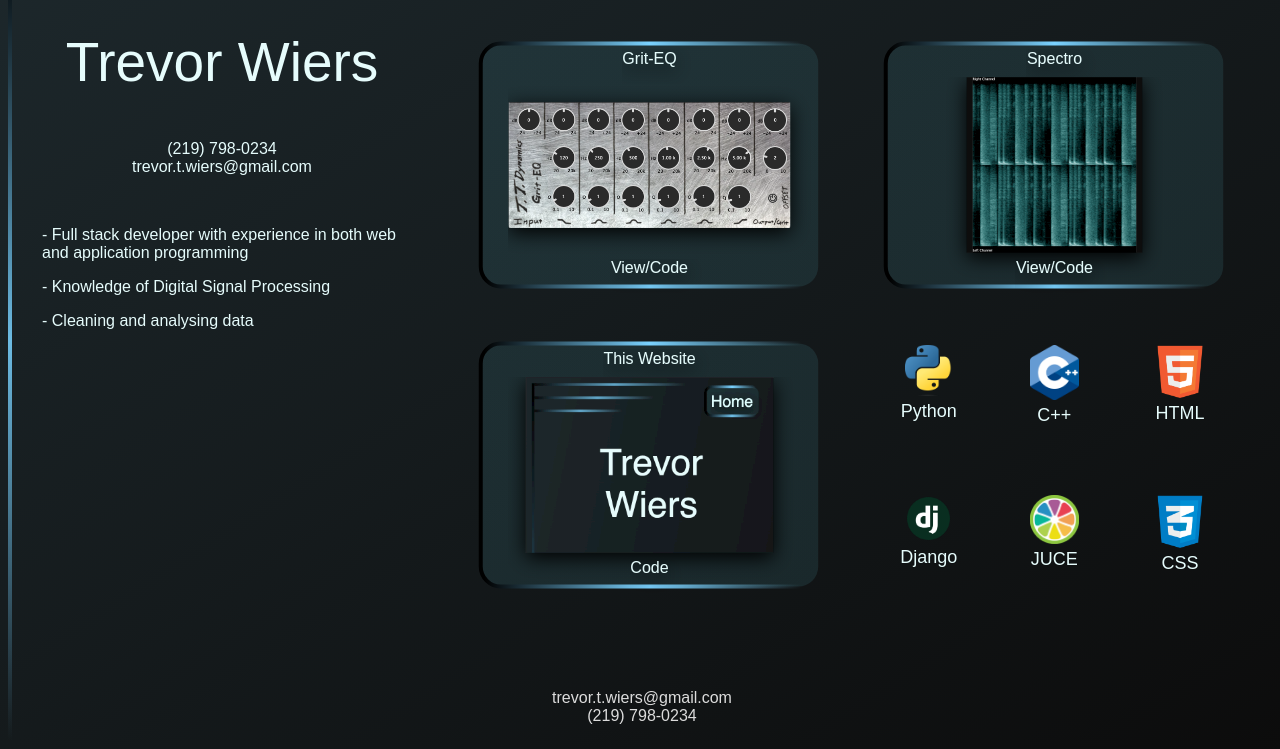
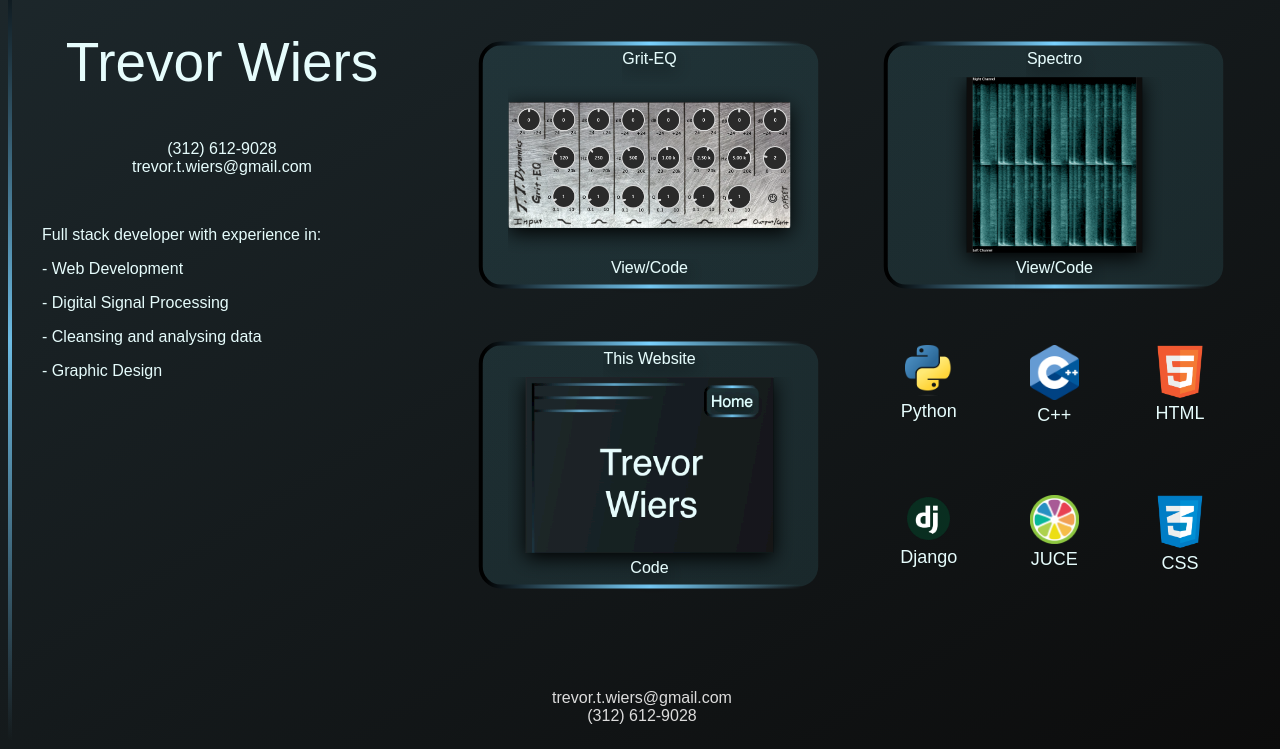
Before and after one commit to trevor-wiers/portfolio-site, a Python web app: template main/templates/main/home.html in a window 1280 px wide. Shown: the part 67-816 px from the top of the page. Run offline with Jinja, Linux system fonts and the light colour scheme; the template is opened without the code that fills it, so the values that code supplies are empty.

Commit message:
info update

```diff
--- a/main/templates/main/base.html
+++ b/main/templates/main/base.html
@@ -58,7 +58,7 @@
             <p>
                 trevor.t.wiers@gmail.com
                 <br>
-                (219) 798-0234
+                (312) 612-9028
             </p>
         </footer>
     </body>
--- a/main/templates/main/home.html
+++ b/main/templates/main/home.html
@@ -16,15 +16,17 @@
             <div class="col-12">
                 <div style="text-align: center;">
                     <p>
-                        (219) 798-0234<br>
+                        (312) 612-9028<br>
                         trevor.t.wiers@gmail.com
                     </p>
                     <br>
                 </div>
                 <div style="text-align: left;">
-                    <p>- Full stack developer with experience in both web and application programming</p>
-                    <p>- Knowledge of Digital Signal Processing</p>
-                    <p>- Cleaning and analysing data</p>
+                    <p>Full stack developer with experience in:</p>
+                    <p>- Web Development</p>
+                    <p>- Digital Signal Processing</p>
+                    <p>- Cleansing and analysing data</p>
+                    <p>- Graphic Design</p>
                 </div>
             </div>
         </div>
```
